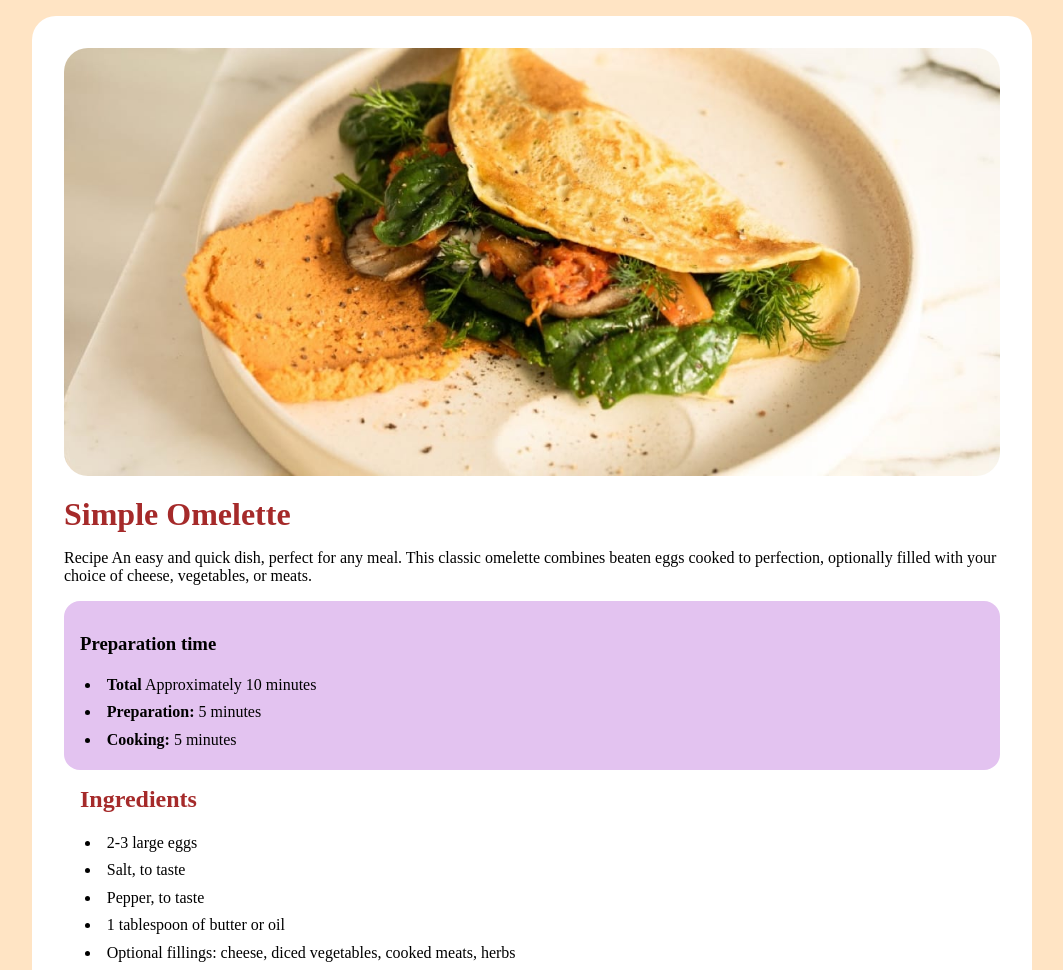
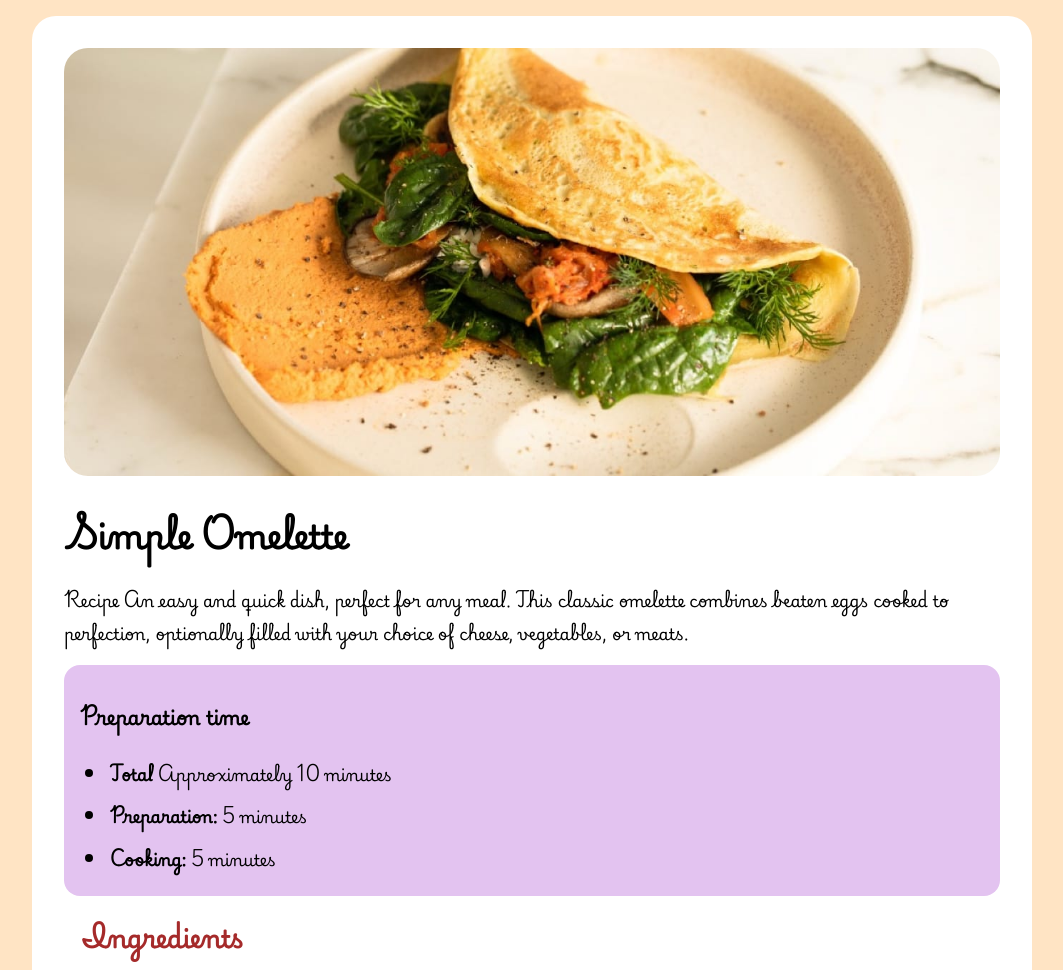
Before and after one commit to tarax-desing/tortilla-2, a plain HTML site: page index.html in a window 1280 px wide. Shown: the top 970 px of the page, without its empty margins (108-1171 px from the left). Drawn offline with Linux system fonts and the light colour scheme.

Commit message:
letraPlaywriter

```diff
--- a/css/estilos.css
+++ b/css/estilos.css
@@ -3,8 +3,14 @@
     padding: 0;
     box-sizing: border-box;
 }
+@font-face {
+    font-family: playwrite;
+    src: url(../fuentes/PlaywriteAR-VariableFont_wght.ttf);
+}
 body {
     background-color: bisque;
+    font-family: playwrite;
+
 }
 .container{
     width: 98%;
--- a/index.html
+++ b/index.html
@@ -5,6 +5,8 @@
     <meta charset="UTF-8">
     <meta name="viewport" content="width=device-width, initial-scale=1.0">
     <title>Receta</title>
+
+
     <link rel="stylesheet" href="css/estilos.css">
     <link rel="shortcut icon" href="favicon-32x32.png" type="image/x-icon">
 </head>
@@ -12,7 +14,7 @@
 <body>
     <div class="container">
         <img src="img/image-omelette.jpeg" alt="tortilla campesina">
-        <h1 class="rojo">Simple Omelette</h1>
+        <h1 class="rojo.playwrite-ar-uniquifier">Simple Omelette</h1>
         <p>Recipe An easy and quick dish, perfect for any meal. This classic omelette combines beaten eggs cooked to
             perfection, optionally filled with your choice of cheese, vegetables, or meats.</p>
         <section class="preparacion">
```
Also changed, not shown: fuentes/PlaywriteAR-VariableFont_wght.ttf (added).
